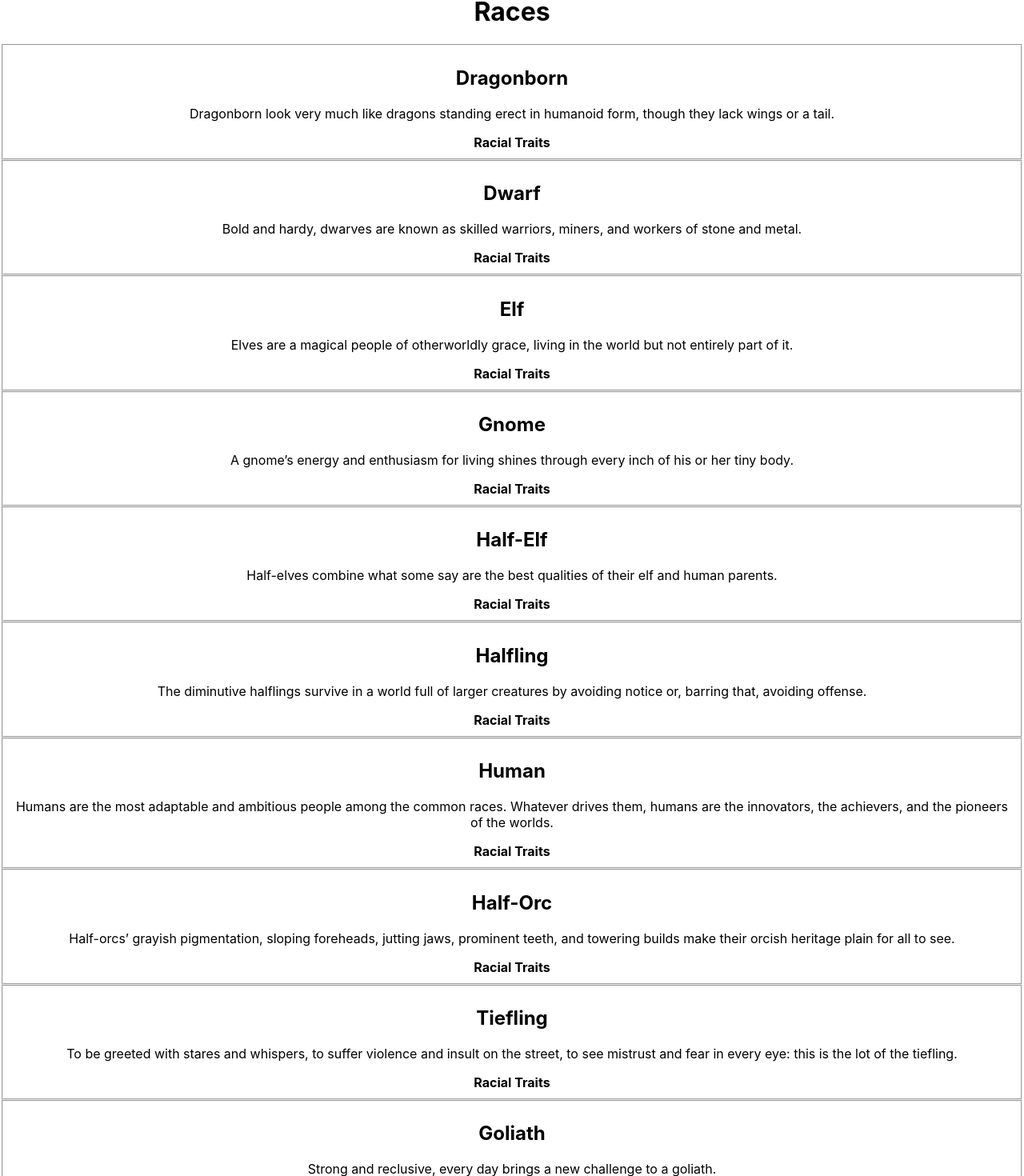
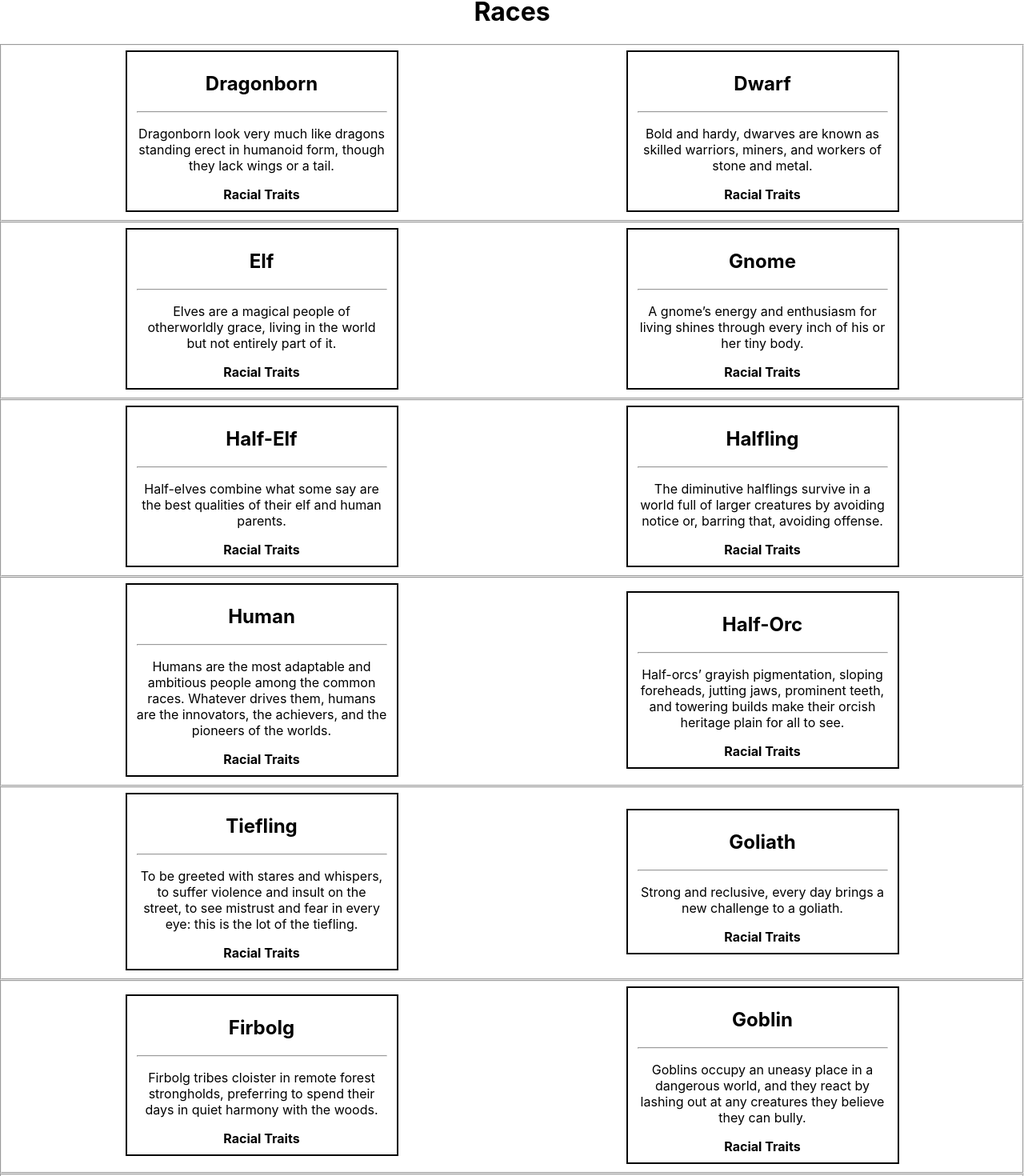
Before and after one commit to Santiago548/NPC_Generator_Ver2, a React (Create React App) app in the folder npc-frontend/: page /races in a window 1280 px wide. Shown: the part 107-1577 px from the top of the page at 80% size. Built offline with nearby package versions, Linux system fonts and the light colour scheme; no server answers.

Commit message:
update race page with css to create two columns

```diff
--- a/npc-frontend/src/App.css
+++ b/npc-frontend/src/App.css
@@ -342,7 +342,7 @@ width: 50%;
   border: 2px solid rgb(0, 0, 0);
   margin: auto;
   inline-size: 25%;
-    overflow-wrap: break-word;
+  overflow-wrap: break-word;
 }
 
 .rightClassDescription {
@@ -350,5 +350,29 @@ width: 50%;
   border: 2px solid rgb(0, 0, 0);
   margin: auto;
   inline-size: 25%;
-    overflow-wrap: break-word;
+  overflow-wrap: break-word;
 }
+
+/* race page css */
+
+.raceContainer {
+  display: flex;
+  margin: auto;
+  width: auto;
+}
+
+.leftRaceDescription {
+  float: left;
+  border: 2px solid rgb(0, 0, 0);
+  margin: auto;
+  inline-size: 25%;
+  overflow-wrap: break-word;
+}
+
+.rightRaceDescription {
+  float: right;
+  border: 2px solid rgb(0, 0, 0);
+  margin: auto;
+  inline-size: 25%;
+  overflow-wrap: break-word;
+}
--- a/npc-frontend/src/components/NpcRaces.js
+++ b/npc-frontend/src/components/NpcRaces.js
@@ -1,84 +1,169 @@
-import React from 'react'
+import React from "react";
 
 export const NpcRaces = () => {
   return (
     <div>
       <h1>Races</h1>
-            <fieldset>
+
+      <fieldset className="raceContainer">
+        <fieldset className="leftRaceDescription">
           <h2>Dragonborn</h2>
-            <p>Dragonborn look very much like dragons standing erect in humanoid form, though they lack wings or a tail.</p>
+          <hr />
+          <p>
+            Dragonborn look very much like dragons standing erect in humanoid
+            form, though they lack wings or a tail.
+          </p>
           <strong>Racial Traits</strong>
         </fieldset>
-            <fieldset>
+        <fieldset className="rightRaceDescription">
           <h2>Dwarf</h2>
-            <p>Bold and hardy, dwarves are known as skilled warriors, miners, and workers of stone and metal.</p>
+          <hr />
+          <p>
+            Bold and hardy, dwarves are known as skilled warriors, miners, and
+            workers of stone and metal.
+          </p>
           <strong>Racial Traits</strong>
         </fieldset>
-            <fieldset>
+      </fieldset>
+
+      <fieldset className="raceContainer">
+        <fieldset className="leftRaceDescription">
           <h2>Elf</h2>
-            <p>Elves are a magical people of otherworldly grace, living in the world but not entirely part of it.</p>
+          <hr />
+          <p>
+            Elves are a magical people of otherworldly grace, living in the
+            world but not entirely part of it.
+          </p>
           <strong>Racial Traits</strong>
         </fieldset>
-            <fieldset>
+        <fieldset className="rightRaceDescription">
           <h2>Gnome</h2>
-            <p>A gnome’s energy and enthusiasm for living shines through every inch of his or her tiny body.</p>
+          <hr />
+          <p>
+            A gnome’s energy and enthusiasm for living shines through every inch
+            of his or her tiny body.
+          </p>
           <strong>Racial Traits</strong>
         </fieldset>
-            <fieldset>
+      </fieldset>
+
+      <fieldset className="raceContainer">
+        <fieldset className="leftRaceDescription">
           <h2>Half-Elf</h2>
-            <p>Half-elves combine what some say are the best qualities of their elf and human parents.</p>
+          <hr />
+          <p>
+            Half-elves combine what some say are the best qualities of their elf
+            and human parents.
+          </p>
           <strong>Racial Traits</strong>
         </fieldset>
-            <fieldset>
+        <fieldset className="rightRaceDescription">
           <h2>Halfling</h2>
-            <p>The diminutive halflings survive in a world full of larger creatures by avoiding notice or, barring that, avoiding offense.</p>
+          <hr />
+          <p>
+            The diminutive halflings survive in a world full of larger creatures
+            by avoiding notice or, barring that, avoiding offense.
+          </p>
           <strong>Racial Traits</strong>
         </fieldset>
-            <fieldset>
+      </fieldset>
+
+      <fieldset className="raceContainer">
+        <fieldset className="leftRaceDescription">
           <h2>Human</h2>
-            <p>Humans are the most adaptable and ambitious people among the common races. Whatever drives them, humans are the innovators, the achievers, and the pioneers of the worlds.</p>
+          <hr />
+          <p>
+            Humans are the most adaptable and ambitious people among the common
+            races. Whatever drives them, humans are the innovators, the
+            achievers, and the pioneers of the worlds.
+          </p>
           <strong>Racial Traits</strong>
         </fieldset>
-            <fieldset>
+        <fieldset className="rightRaceDescription">
           <h2>Half-Orc</h2>
-            <p>Half-orcs’ grayish pigmentation, sloping foreheads, jutting jaws, prominent teeth, and towering builds make their orcish heritage plain for all to see.</p>
+          <hr />
+          <p>
+            Half-orcs’ grayish pigmentation, sloping foreheads, jutting jaws,
+            prominent teeth, and towering builds make their orcish heritage
+            plain for all to see.
+          </p>
           <strong>Racial Traits</strong>
         </fieldset>
-            <fieldset>
+      </fieldset>
+
+      <fieldset className="raceContainer">
+        <fieldset className="leftRaceDescription">
           <h2>Tiefling</h2>
-            <p>To be greeted with stares and whispers, to suffer violence and insult on the street, to see mistrust and fear in every eye: this is the lot of the tiefling.</p>
+          <hr />
+          <p>
+            To be greeted with stares and whispers, to suffer violence and
+            insult on the street, to see mistrust and fear in every eye: this is
+            the lot of the tiefling.
+          </p>
           <strong>Racial Traits</strong>
         </fieldset>
-            <fieldset>
+        <fieldset className="rightRaceDescription">
           <h2>Goliath</h2>
-            <p>Strong and reclusive, every day brings a new challenge to a goliath.</p>
+          <hr />
+          <p>
+            Strong and reclusive, every day brings a new challenge to a goliath.
+          </p>
           <strong>Racial Traits</strong>
         </fieldset>
-            <fieldset>
+      </fieldset>
+
+      <fieldset className="raceContainer">
+        <fieldset className="leftRaceDescription">
           <h2>Firbolg</h2>
-            <p>Firbolg tribes cloister in remote forest strongholds, preferring to spend their days in quiet harmony with the woods.</p>
+          <hr />
+          <p>
+            Firbolg tribes cloister in remote forest strongholds, preferring to
+            spend their days in quiet harmony with the woods.
+          </p>
           <strong>Racial Traits</strong>
         </fieldset>
-            <fieldset>
+        <fieldset className="rightRaceDescription">
           <h2>Goblin</h2>
-            <p>Goblins occupy an uneasy place in a dangerous world, and they react by lashing out at any creatures they believe they can bully.</p>
+          <hr />
+          <p>
+            Goblins occupy an uneasy place in a dangerous world, and they react
+            by lashing out at any creatures they believe they can bully.
+          </p>
           <strong>Racial Traits</strong>
         </fieldset>
-            <fieldset>
+      </fieldset>
+
+      <fieldset className="raceContainer">
+        <fieldset className="leftRaceDescription">
           <h2>Orc</h2>
-            <p>Orcs live a life that has no place for weakness, and every warrior must be strong enough to take what is needed by force.</p>
+          <hr />
+          <p>
+            Orcs live a life that has no place for weakness, and every warrior
+            must be strong enough to take what is needed by force.
+          </p>
           <strong>Racial Traits</strong>
         </fieldset>
-            <fieldset>
+        <fieldset className="rightRaceDescription">
           <h2>Tabaxi</h2>
-            <p>Hailing from a strange and distant land, wandering tabaxi are catlike humanoids driven by curiosity to collect interesting artifacts, gather tales and stories, and lay eyes on all the world’s wonders.</p>
+          <hr />
+          <p>
+            Hailing from a strange and distant land, wandering tabaxi are
+            catlike humanoids driven by curiosity to collect interesting
+            artifacts, gather tales and stories, and lay eyes on all the world’s
+            wonders.
+          </p>
           <strong>Racial Traits</strong>
+        </fieldset>
       </fieldset>
       <fieldset>
         <h2>Warforged</h2>
-            <p>Warforged are made from wood and metal, but they can feel pain and emotion. Built as weapons, they must now find a purpose beyond war.</p>
+        <hr />
+        <p>
+          Warforged are made from wood and metal, but they can feel pain and
+          emotion. Built as weapons, they must now find a purpose beyond war.
+        </p>
         <strong>Racial Traits</strong>
       </fieldset>
     </div>
-    )
-}
+  );
+};
```
Lines whose indentation alone changed are shown as unchanged.
